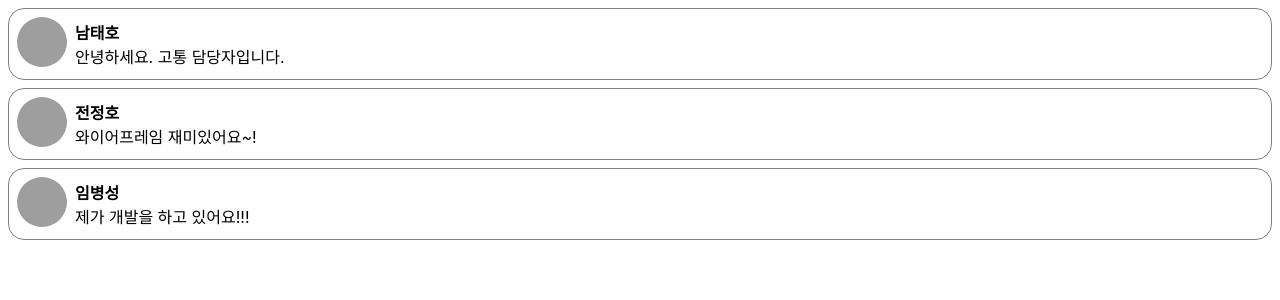
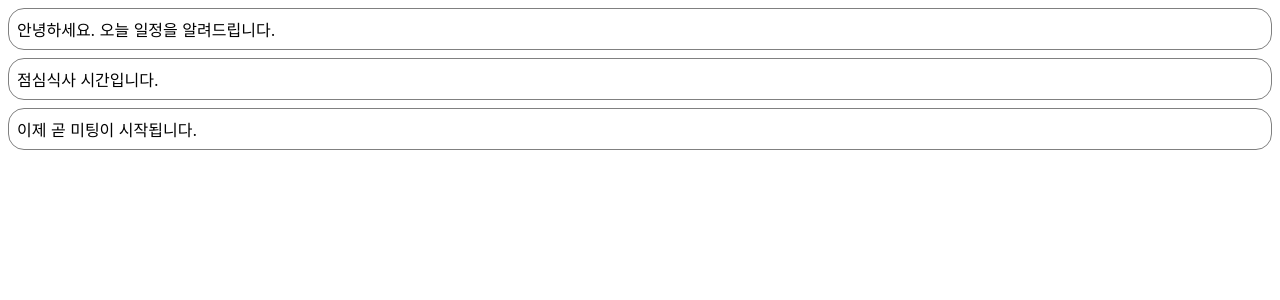
Before and after one commit to EdisonIm/Edison_Im, a React (Create React App) app in the folder my-app/: page / in a window 1280 px wide. Shown: the top 300 px of the page. Built offline with nearby package versions, Linux system fonts and the light colour scheme; grey boxes are pictures that could not be loaded.

Commit message:
chapter06_state

```diff
--- /dev/null
+++ b/my-app/src/chapter06/Notification.jsx
@@ -0,0 +1,34 @@
+import React from "react";
+
+const styles = {
+    wrapper: {
+        margin: 8,
+        padding: 8,
+        display: "flex",
+        flexDirection: "row",
+        border: "1px solid grey",
+        borderRadius: 16,
+    },
+    messageText: {
+        color: "black",
+        fontSize: 16,
+    },
+};
+
+class Notification extends React.Component {
+    constructor(props) {
+        super(props);
+
+        this.state = {};
+    }
+
+    render() {
+        return (
+            <div style={styles.wrapper}>
+                <span style={styles.messageText}>{this.props.message}</span>
+            </div>
+        );
+    }
+}
+
+export default Notification;
--- /dev/null
+++ b/my-app/src/chapter06/NotificationList.jsx
@@ -0,0 +1,53 @@
+import React from "react";
+import Notification from "./Notification";
+
+const reservedNotifications = [
+    {
+        message: "안녕하세요. 오늘 일정을 알려드립니다.",
+    },
+    {
+        message: "점심식사 시간입니다.",
+    },
+    {
+        message: "이제 곧 미팅이 시작됩니다.",
+    },
+];
+
+var timer;
+
+class NotificationList extends React.Component {
+    constructor(props) {
+        super(props);
+
+        this.state = {
+            notifications: [],
+        };
+    }
+
+    componentDidMount() {
+        const { notifications } = this.state;
+        timer = setInterval(() => {
+            if (notifications.length < reservedNotifications.length) {
+                const index = notifications.length;
+                notifications.push(reservedNotifications[index]);
+                this.setState({
+                    notifications: notifications,
+                });
+            } else {
+                clearInterval(timer);
+            }
+        }, 1000);
+    }
+
+    render() {
+        return (
+            <div>
+                {this.state.notifications.map((notification) => {
+                    return <Notification message={notification.message} />;
+                })}
+            </div>
+        );
+    }
+}
+
+export default NotificationList;
--- a/my-app/src/index.js
+++ b/my-app/src/index.js
@@ -7,10 +7,11 @@
 import Library from './chapter03/library';
 import Clock from './chapter04/clock';
 import CommentList from './chapter05/CommentList';
+import NotificationList from './chapter06/NotificationList';
 
 ReactDOM.render(
   <React.StrictMode>
-    <CommentList />
+    <NotificationList />
   </React.StrictMode>,
   document.getElementById('root')
 );
```
